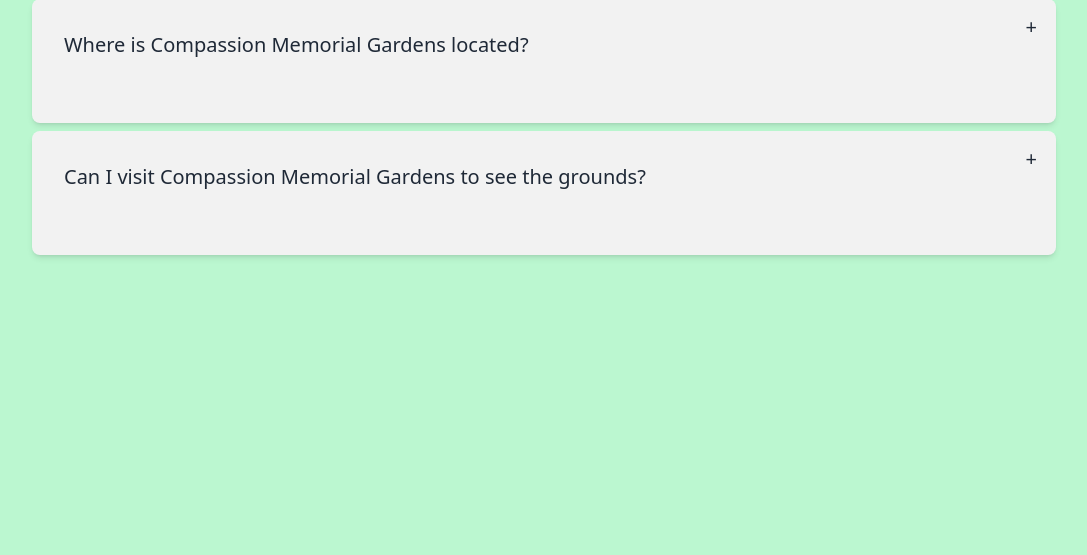
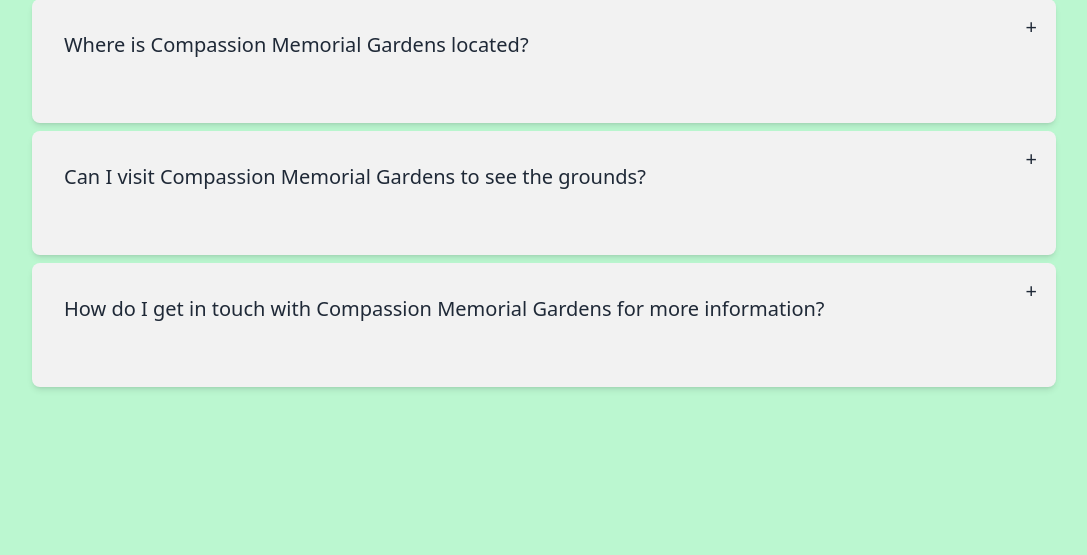
Before and after one commit to Bombastiksideeye/CEMETERY-MANAGEMENT-SYSTEM, a PHP site: page / in a window 1280 px wide. Shown: the part 3253-3808 px from the top of the page, without its empty margins (96-1183 px from the left). Before the commit the page ends 3511 px from the top, so only its background shows below. Run offline with PHP 8.4, Linux system fonts and the light colour scheme; some libraries are stand-ins or nearby versions.

Commit message:
Add files via upload

```diff
--- a/index.php
+++ b/index.php
@@ -328,6 +328,20 @@
     </div>
 
 
+    <div class="collapse collapse-plus bg-base-200 my-2 rounded-lg shadow-md">
+      <input type="radio" name="my-accordion-3" id="accordion-6" />
+      <div class="collapse-title text-xl font-medium">
+        <label for="accordion-6" class="cursor-pointer block p-4">How do I get in touch with Compassion Memorial Gardens for more information?</label>
+      </div>
+      <div class="collapse-content p-4">
+        <p>You can contact us via phone at 09176594245, facebook at <a class="text-green-800" target="blank" href="https://www.facebook.com/profile.php?id=100057269898716">Compassion Memorial Gardens - Oroquieta City</a>, or through the contact form on our website. Our friendly staff are available to answer any questions and provide additional information.</p>
+      </div>
+    </div>
+
+  </div>
+</div>
+
+
 
 
 </body>
```
